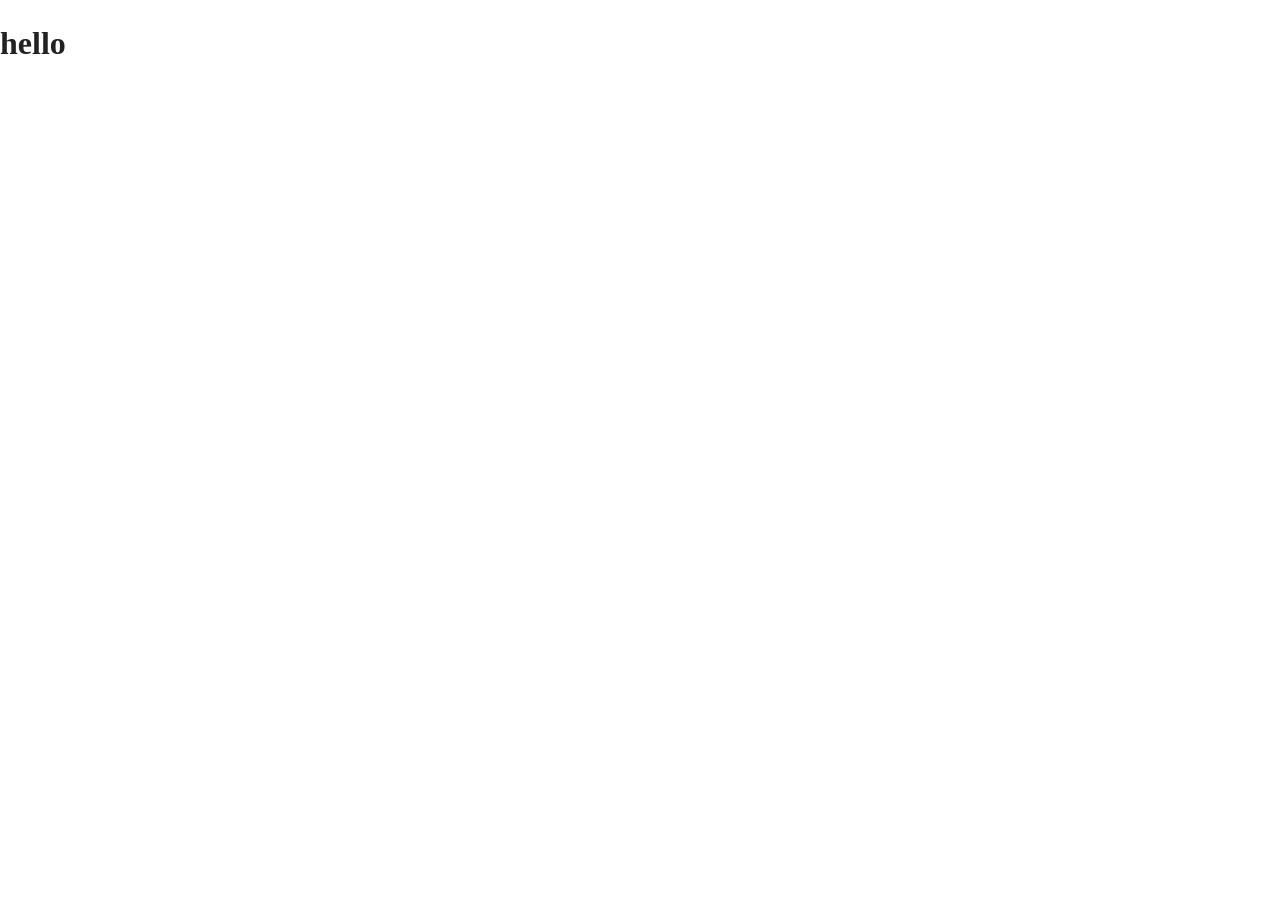
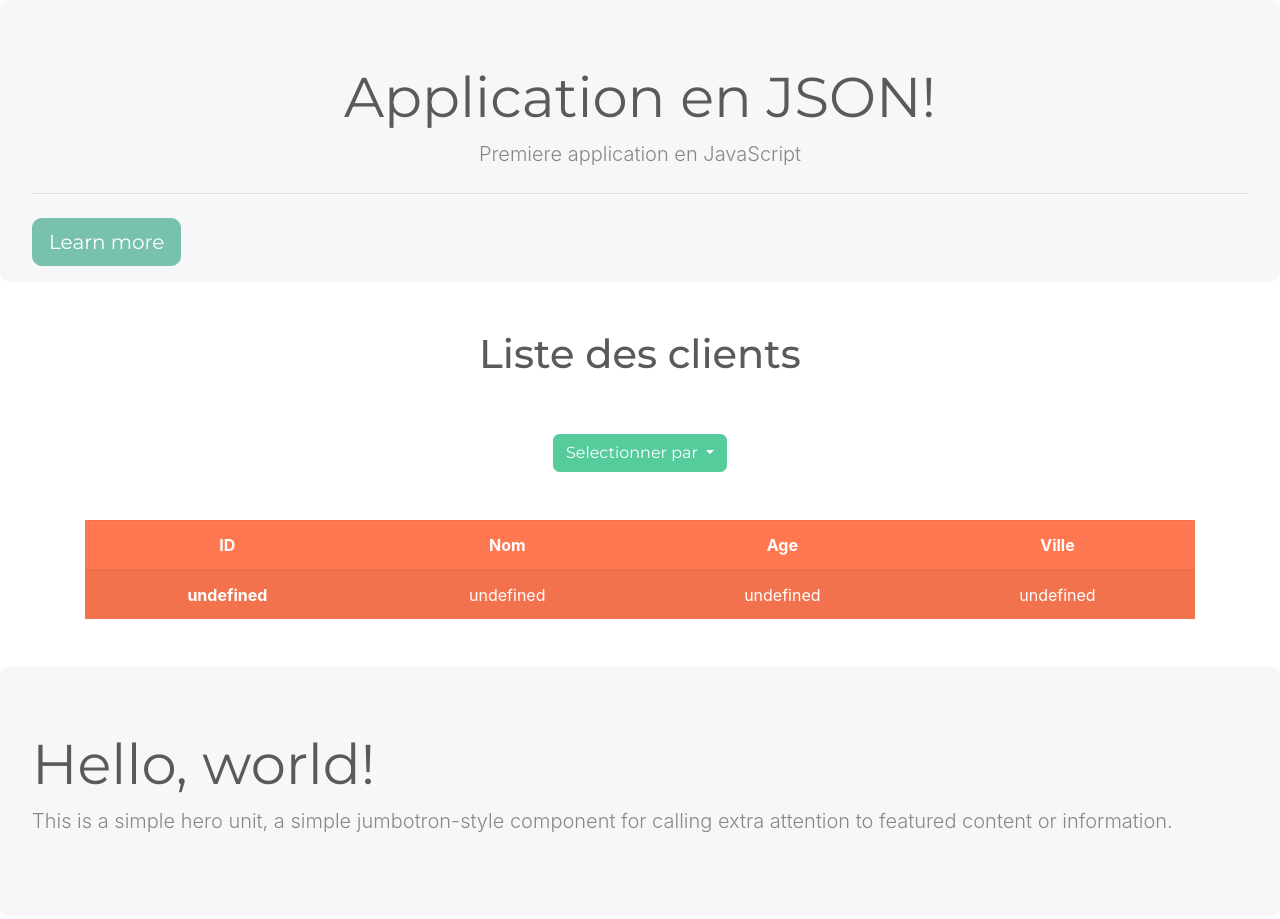
Before and after one commit to hanane-k/listeClients, a plain HTML site: page index.html in a window 1280 px wide. Before the commit the page ends 800 px from the top, so only its background shows below. Drawn offline with nearby package versions, Linux system fonts and the light colour scheme.

Commit message:
html/css et creation d'un fichier json

```diff
--- /dev/null
+++ b/clients.json
@@ -0,0 +1,27 @@
+
+    [
+        {
+            "id": 1,
+            "nom": "rym",
+            "age": "12",
+            "ville": "ain taya"
+        },
+        {
+            "id": 2,
+            "nom": "ceryne",
+            "age": "10",
+            "ville": "tizi ouzou"
+        },
+        {
+            "id": 3,
+            "nom": "wassim",
+            "age": "8",
+            "ville": "djanet"
+        },
+        {
+            "id": 4,
+            "nom": "aline",
+            "age": "2",
+            "ville": "tizi ouzou"
+        }
+    ]
--- a/index.html
+++ b/index.html
@@ -4,7 +4,7 @@
 <head>
   <meta charset="utf-8">
   <meta http-equiv="x-ua-compatible" content="ie=edge">
-  <title></title>
+  <title>La liste des clients</title>
   <meta name="description" content="">
   <meta name="viewport" content="">
 
@@ -14,10 +14,53 @@
 
   <link rel="stylesheet" href="css/normalize.css">
   <link rel="stylesheet" href="css/main.css">
+  <link href="https://stackpath.bootstrapcdn.com/bootswatch/4.3.1/minty/bootstrap.min.css" rel="stylesheet" integrity="sha384-9NlqO4dP5KfioUGS568UFwM3lbWf3Uj3Qb7FBHuIuhLoDp3ZgAqPE1/MYLEBPZYM" crossorigin="anonymous">
 </head>
 
 <body>
-  <h1>hello</h1>
+  <header class="jumbotron text-center">
+      <h1 class="display-4">Application en JSON!</h1>
+      <p class="lead">Premiere application en JavaScript</p>
+      <hr class="my-4">
+      <a class="float-left btn btn-primary btn-lg" href="#" role="button">Learn more</a>
+  </header>
+  <main class="container text-center mb-5 mt-5">
+      <h1>Liste des clients</h1>
+      <div class="dropdown">
+        <a class="btn btn-success dropdown-toggle m-5" href="#" role="button" id="dropdownMenuLink" data-toggle="dropdown" aria-haspopup="true" aria-expanded="false">
+          Selectionner par
+        </a>
+        <div class="dropdown-menu" aria-labelledby="dropdownMenuLink">
+          <a class="dropdown-item" href="#" onclick="">ID</a>
+          <a class="dropdown-item" href="#" onclick="">Nom</a>
+          <a class="dropdown-item" href="#" onclick="">Age</a>
+          <a class="dropdown-item" href="#" onclick="">Ville</a>
+        </div>
+      </div>
+      <table class="table table-striped bg-danger text-white text-center" id="clients">
+        <thead>
+          <tr>
+            <th scope="col">ID</th>
+            <th scope="col">Nom</th>
+            <th scope="col">Age</th>
+            <th scope="col">Ville</th>
+          </tr>
+        </thead>
+        <tbody>
+          <tr>
+            <th scope="row" id="id"></th>
+            <td id="nom"></td>
+            <td id="age"></td>
+            <td id="ville"></td>
+          </tr>
+        </tbody>
+      </table>
+
+  </main>
+  <footer class="jumbotron">
+      <h1 class="display-4">Hello, world!</h1>
+      <p class="lead">This is a simple hero unit, a simple jumbotron-style component for calling extra attention to featured content or information.</p>
+  </footer>
   <script src="js/vendor/modernizr-3.6.0.min.js"></script>
   <script src="https://code.jquery.com/jquery-3.3.1.min.js" integrity="sha256-FgpCb/KJQlLNfOu91ta32o/NMZxltwRo8QtmkMRdAu8=" crossorigin="anonymous"></script>
   <script>window.jQuery || document.write('<script src="js/vendor/jquery-3.3.1.min.js"><\/script>')</script>
--- a/js/main.js
+++ b/js/main.js
@@ -0,0 +1,21 @@
+var clients = document.getElementById("clients");
+var xhttp = new XMLHttpRequest();
+  xhttp.onreadystatechange = function(clientsListe) {
+    if (this.readyState == 4 && this.status == 200) {
+      var clientsListe = JSON.parse(this.responseText);
+      for (let i = 0; i < clientsListe.length; i++) {
+      var id = document.getElementById("id");
+      id.innerHTML = clientsListe.id + "<br>";
+      var nom = document.getElementById("nom");
+      nom.innerHTML = clientsListe.nom + "<br>";
+      var age = document.getElementById("age");
+      age.innerHTML = clientsListe.age + "<br>";
+      var ville = document.getElementById("ville");
+      ville.innerHTML = clientsListe.ville + "<br>";
+      }
+    }
+    // console.log(JSON.parse(this.responseText));
+    console.log(clientsListe.ville);
+  };
+  xhttp.open("GET", "clients.json", true);
+  xhttp.send();
```
